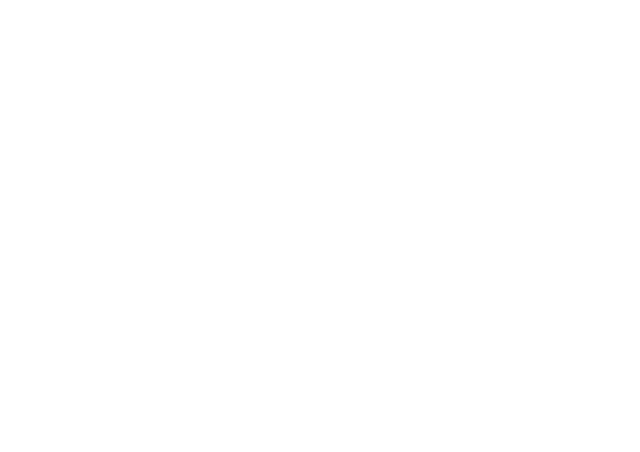
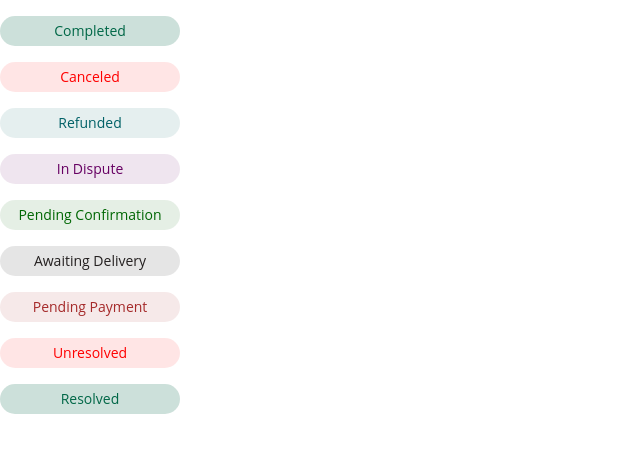
Before and after one commit to myDoshBox/myDoshBoxApp, a React (Create React App) app: page / in a window 1280 px wide. Shown: the top 452 px of the page, without its empty margins (0-640 px from the left). Built offline with nearby package versions, Linux system fonts and the light colour scheme.

Commit message:
completed notifications components

```diff
--- a/src/App.js
+++ b/src/App.js
@@ -1,8 +1,31 @@
 import React from "react";
 import { BrowserRouter as Router, Routes, Route } from "react-router-dom";
+import {
+  CompletedNotification,
+  CanceledNotification,
+  Refunded,
+  PendingConfirmation,
+  InDispute,
+  AwaitingDelivery,
+  PendingPayment,
+  Resolved,
+  Unresolved,
+} from "./components/NotificationComponent/NotificationComponents";
 
 function App() {
-  return;
+  return (
+    <>
+      <CompletedNotification />
+      <CanceledNotification />
+      <Refunded />
+      <InDispute />
+      <PendingConfirmation />
+      <AwaitingDelivery />
+      <PendingPayment />
+      <Unresolved />
+      <Resolved />
+    </>
+  );
 }
 
 export default App;
--- a/src/appStyles/_reset.scss
+++ b/src/appStyles/_reset.scss
@@ -1,3 +1,5 @@
+@use "./color" as *;
+
 * {
   margin: 0;
   padding: 0;
--- a/src/appStyles/componentsStyles/_notificationStyles.scss
+++ b/src/appStyles/componentsStyles/_notificationStyles.scss
@@ -0,0 +1,83 @@
+@use "../color" as *;
+@use "../fonts" as *;
+$completedBackgroundColor: rgba(0, 103, 71, 0.2);
+$canceledTextColor: rgba(255, 0, 0);
+$canceledBgColor: rgba(255, 0, 0, 0.1);
+$refundedTextColor: rgba(0, 97, 103);
+$refundedBgColor: rgba(0, 97, 103, 0.1);
+$inDisputeTextColor: rgba(103, 0, 99);
+$inDisputeBgColor: rgba(103, 0, 99, 0.1);
+$pendingConfirmationTextColor: rgba(0, 103, 4);
+$pendingConfirmationBgColor: rgba(0, 103, 4, 0.1);
+$awaitingDeliveryTextColor: rgba(14, 10, 10, 0.9);
+$awaitingDeliveryBgColor: rgba(0, 0, 0, 0.1);
+$pendingPaymentTextColor: rgba(165, 42, 42);
+$pendingPaymentBgColor: rgba(165, 42, 42, 0.1);
+
+@mixin notificationStyle {
+  width: 180px;
+  height: 30px;
+  border-radius: 20px;
+  text-align: center;
+  display: flex;
+  justify-content: center;
+  align-items: center;
+}
+
+@mixin notificationFont {
+  font-family: "Open Sans";
+  font-size: 0.875rem;
+  color: $bodyTextColor;
+  line-height: 1.5rem;
+  letter-spacing: 0rem;
+}
+
+.completed,
+.resolved {
+  @include notificationStyle;
+  @include notificationFont;
+  color: $pryColor !important;
+  background-color: $completedBackgroundColor;
+}
+
+.canceled,
+.unresolved {
+  @include notificationStyle;
+  @include notificationFont;
+  color: $canceledTextColor;
+  background-color: $canceledBgColor;
+}
+
+.refunded {
+  @include notificationStyle;
+  @include notificationFont;
+  color: $refundedTextColor;
+  background-color: $refundedBgColor;
+}
+
+.dispute {
+  @include notificationFont;
+  @include notificationStyle;
+  color: $inDisputeTextColor;
+  background-color: $inDisputeBgColor;
+}
+.pending-confirmation {
+  @include notificationFont;
+  @include notificationStyle;
+  color: $pendingConfirmationTextColor;
+  background-color: $pendingConfirmationBgColor;
+}
+
+.awaiting {
+  @include notificationStyle;
+  @include notificationFont;
+  color: $awaitingDeliveryTextColor;
+  background-color: $awaitingDeliveryBgColor;
+}
+
+.pending-payment {
+  @include notificationStyle;
+  @include notificationFont;
+  color: $pendingPaymentTextColor;
+  background-color: $pendingPaymentBgColor;
+}
--- a/src/appStyles/style.css
+++ b/src/appStyles/style.css
@@ -1,5 +1,140 @@
-.fonts {
-  font-family: "Roboto", sans-serif;
-  color: rgb(0, 4, 255);
+* {
+  margin: 0;
+  padding: 0;
+  box-sizing: border-box;
+  font-family: "roboto", open Sans;
+}
+
+/* Hide scrollbar for IE, Edge and Firefox */
+body {
+  background-color: #ffffff !important;
+  -ms-overflow-style: none; /* IE and Edge */
+  scrollbar-width: none; /* Firefox */
+}
+
+/* Hide scrollbar for Chrome, Safari and Opera */
+body::-webkit-scrollbar {
+  display: none;
+}
+
+.completed,
+.resolved {
+  width: 180px;
+  height: 30px;
+  border-radius: 20px;
+  text-align: center;
+  display: flex;
+  justify-content: center;
+  align-items: center;
+  font-family: "Open Sans";
+  font-size: 0.875rem;
+  color: #4b4453 255, 255, 255, 0.7;
+  line-height: 1.5rem;
+  letter-spacing: 0rem;
+  color: #006747 !important;
+  background-color: rgba(0, 103, 71, 0.2);
+}
+
+.canceled,
+.unresolved {
+  width: 180px;
+  height: 30px;
+  border-radius: 20px;
+  text-align: center;
+  display: flex;
+  justify-content: center;
+  align-items: center;
+  font-family: "Open Sans";
+  font-size: 0.875rem;
+  color: #4b4453 255, 255, 255, 0.7;
+  line-height: 1.5rem;
+  letter-spacing: 0rem;
+  color: rgb(255, 0, 0);
+  background-color: rgba(255, 0, 0, 0.1);
+}
+
+.refunded {
+  width: 180px;
+  height: 30px;
+  border-radius: 20px;
+  text-align: center;
+  display: flex;
+  justify-content: center;
+  align-items: center;
+  font-family: "Open Sans";
+  font-size: 0.875rem;
+  color: #4b4453 255, 255, 255, 0.7;
+  line-height: 1.5rem;
+  letter-spacing: 0rem;
+  color: rgb(0, 97, 103);
+  background-color: rgba(0, 97, 103, 0.1);
+}
+
+.dispute {
+  font-family: "Open Sans";
+  font-size: 0.875rem;
+  color: #4b4453 255, 255, 255, 0.7;
+  line-height: 1.5rem;
+  letter-spacing: 0rem;
+  width: 180px;
+  height: 30px;
+  border-radius: 20px;
+  text-align: center;
+  display: flex;
+  justify-content: center;
+  align-items: center;
+  color: rgb(103, 0, 99);
+  background-color: rgba(103, 0, 99, 0.1);
+}
+
+.pending-confirmation {
+  font-family: "Open Sans";
+  font-size: 0.875rem;
+  color: #4b4453 255, 255, 255, 0.7;
+  line-height: 1.5rem;
+  letter-spacing: 0rem;
+  width: 180px;
+  height: 30px;
+  border-radius: 20px;
+  text-align: center;
+  display: flex;
+  justify-content: center;
+  align-items: center;
+  color: rgb(0, 103, 4);
+  background-color: rgba(0, 103, 4, 0.1);
+}
+
+.awaiting {
+  width: 180px;
+  height: 30px;
+  border-radius: 20px;
+  text-align: center;
+  display: flex;
+  justify-content: center;
+  align-items: center;
+  font-family: "Open Sans";
+  font-size: 0.875rem;
+  color: #4b4453 255, 255, 255, 0.7;
+  line-height: 1.5rem;
+  letter-spacing: 0rem;
+  color: rgba(14, 10, 10, 0.9);
+  background-color: rgba(0, 0, 0, 0.1);
+}
+
+.pending-payment {
+  width: 180px;
+  height: 30px;
+  border-radius: 20px;
+  text-align: center;
+  display: flex;
+  justify-content: center;
+  align-items: center;
+  font-family: "Open Sans";
+  font-size: 0.875rem;
+  color: #4b4453 255, 255, 255, 0.7;
+  line-height: 1.5rem;
+  letter-spacing: 0rem;
+  color: rgb(165, 42, 42);
+  background-color: rgba(165, 42, 42, 0.1);
 }
 /*# sourceMappingURL=style.css.map */
--- a/src/appStyles/style.scss
+++ b/src/appStyles/style.scss
@@ -1,4 +1,4 @@
-// @use "./reset" as *;
+@use "./reset" as *;
 
 // @use "./componentsStyles/buttonStyles";
 // @use "./componentsStyles/cardStyles";
@@ -6,5 +6,5 @@
 // @use "./componentsStyles/formStyles";
 // @use "./componentsStyles/modalStyles";
 // @use "./componentsStyles/navbarStyles";
-// @use "./componentsStyles/notificationStyles";
+@use "./componentsStyles/notificationStyles";
 @use "./componentsStyles/footerStyles";
--- /dev/null
+++ b/src/components/NotificationComponent/NotificationComponents.js
@@ -0,0 +1,32 @@
+export const CompletedNotification = () => {
+  return <div className="completed mt-3">Completed</div>;
+};
+export const CanceledNotification = () => {
+  return <div className="canceled mt-3">Canceled</div>;
+};
+export const Refunded = () => {
+  return <div className="refunded mt-3 ">Refunded</div>;
+};
+
+export const InDispute = () => {
+  return <div className="dispute mt-3 ">In Dispute</div>;
+};
+export const PendingConfirmation = () => {
+  return <div className="pending-confirmation mt-3 ">Pending Confirmation</div>;
+};
+
+export const AwaitingDelivery = () => {
+  return <div className="awaiting mt-3 ">Awaiting Delivery</div>;
+};
+
+export const PendingPayment = () => {
+  return <div className="pending-payment mt-3 ">Pending Payment</div>;
+};
+
+export const Resolved = () => {
+  return <div className="resolved mt-3">Resolved</div>;
+};
+
+export const Unresolved = () => {
+  return <div className="unresolved mt-3">Unresolved</div>;
+};
```
Also changed, not shown: src/appStyles/style.min.css (+1 -1 lines), 2 other files (tests, documents, lock files or other folders).
